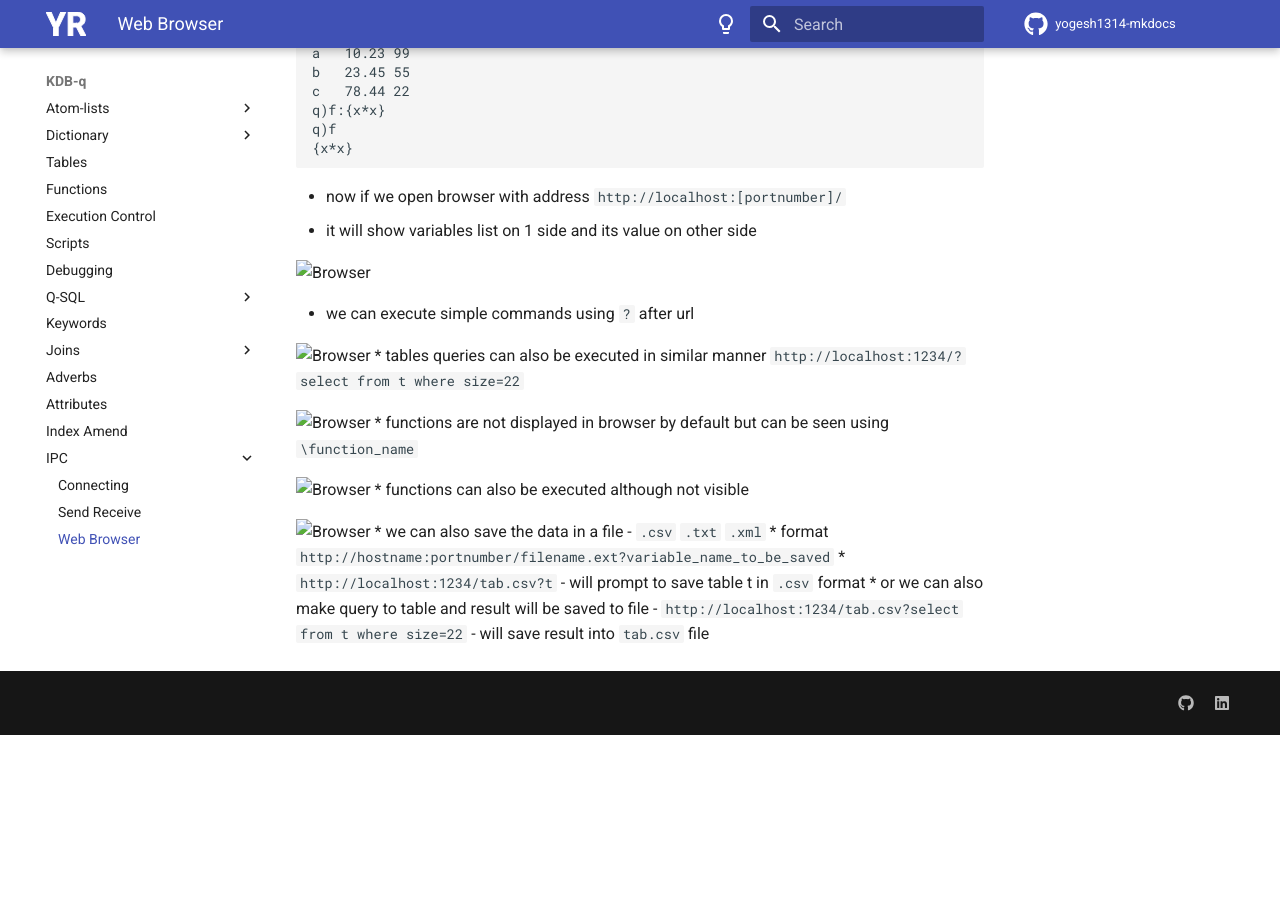
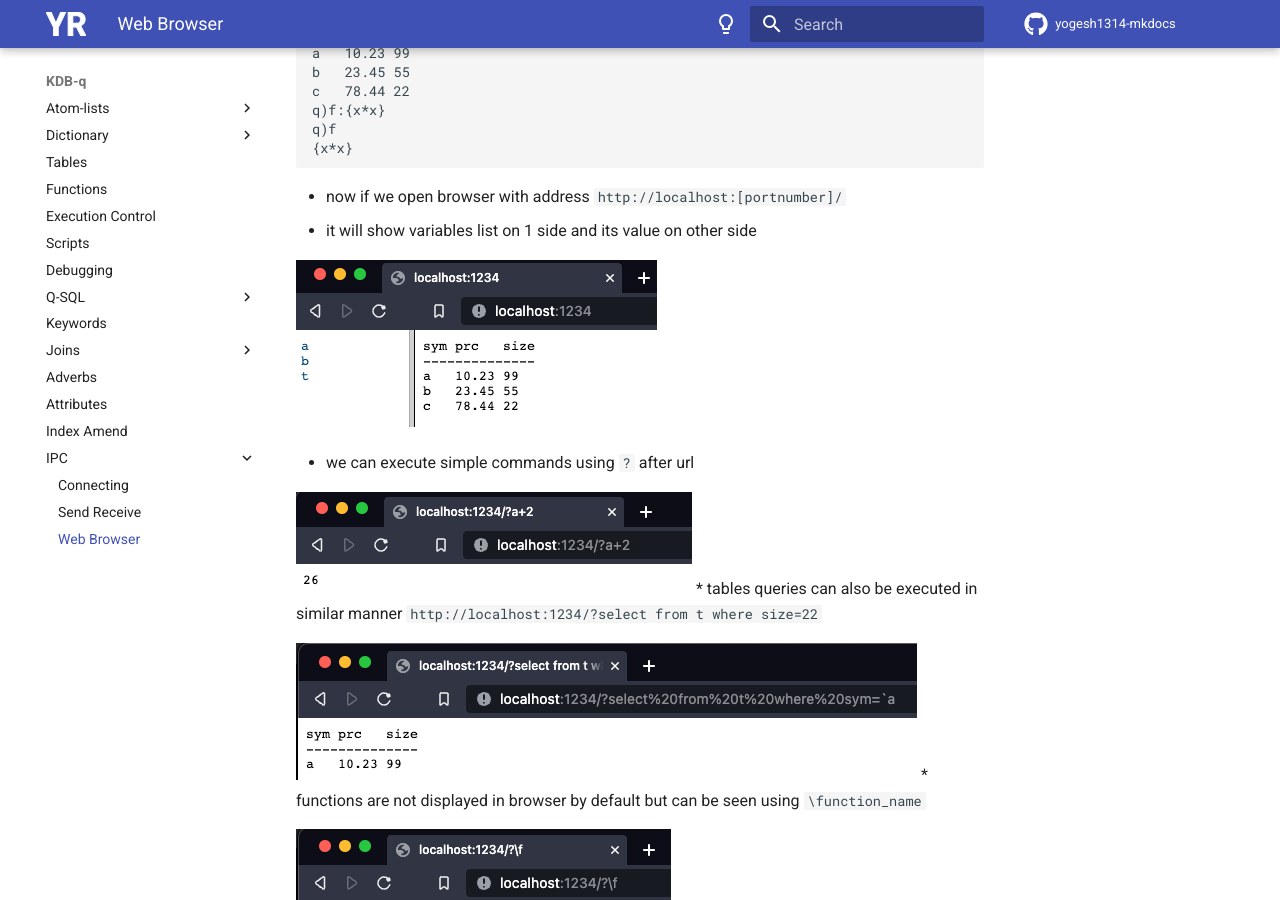
Before and after one commit to yogesh1314/yogesh1314-mkdocs, an MkDocs documentation site: the page built from docs/kdb-q/ipc_web_access/kdb-via-web-browser.md, in a window 1280 px wide and 900 px high, scrolled down 517 px. Built offline with MkDocs 1.6.1 and Material for MkDocs 9.7.7, drawn with Linux system fonts in a browser that asks for light colours; comment, search, counter and statistics services are not loaded; before the commit the page ends 1252 px from its top, so only the background shows below that.

Commit message:
ipc-done-2

```diff
--- a/docs/kdb-q/ipc_web_access/kdb-via-web-browser.md
+++ b/docs/kdb-q/ipc_web_access/kdb-via-web-browser.md
@@ -27,21 +27,21 @@ q)f
 * now if we open browser with address `http://localhost:[portnumber]/`
 * it will show variables list on 1 side and its value on other side
 
-![Browser](kdb-q/ipc_web_access/first.png "browser")
+![Browser](first.png "browser")
 
 * we can execute simple commands using `?` after url
 
-![Browser](kdb-q/ipc_web_access/second.png "browser")
+![Browser](second.png "browser")
 * tables queries can also be executed in similar manner
 `http://localhost:1234/?select from t where size=22`
 
-![Browser](kdb-q/ipc_web_access/third.png "browser")
+![Browser](third.png "browser")
 * functions are not displayed in browser by default but can be seen using `\function_name`
 
-![Browser](kdb-q/ipc_web_access/fourth.png "browser")
+![Browser](fourth.png "browser")
 * functions can also be executed although not visible
 
-![Browser](kdb-q/ipc_web_access/fifth.png "browser")
+![Browser](fifth.png "browser")
 * we can also save the data in a file - `.csv` `.txt` `.xml`
 * format `http://hostname:portnumber/filename.ext?variable_name_to_be_saved`
 * `http://localhost:1234/tab.csv?t` - will prompt to save table t in `.csv` format
```
